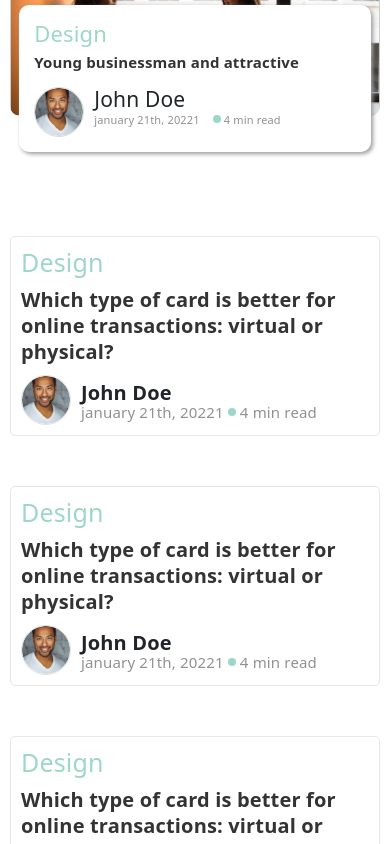
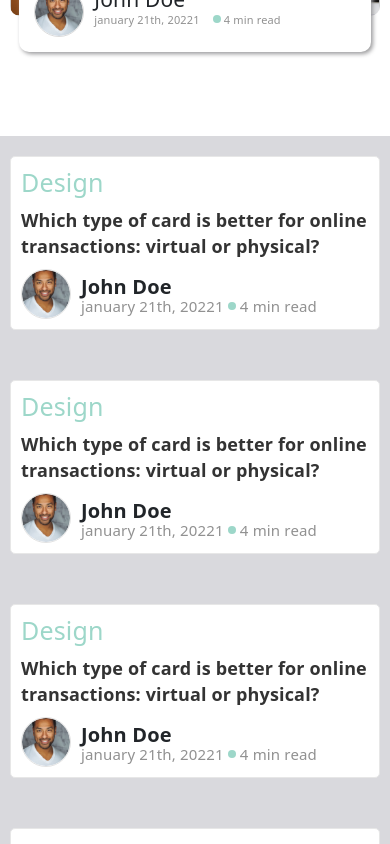
Before and after one commit to Boogie27/payizzy, a React (Create React App) app: page /blog in a window 390 px wide. Shown: the part 3180-4024 px from the top of the page. Built offline with nearby package versions, Linux system fonts and the light colour scheme.

Commit message:
payizzy-app

```diff
--- a/src/components/blog/home/BlogBanner.js
+++ b/src/components/blog/home/BlogBanner.js
@@ -1,6 +1,8 @@
 
 
 import {  blog_img } from '../../File'
+
+
 
 
 const BlogBanner  = () => {
--- a/src/components/css/Style.css
+++ b/src/components/css/Style.css
@@ -1160,11 +1160,6 @@ a {
     left: 0px;
     position: absolute;
 }
-.blog-banner .banner-content .left-side,
-.blog-banner .banner-content .right-side{
-    /* width: 50%; */
-    /* border: 1px solid red; */
-}
 .blog-banner .banner-content .left-side .title-header{
     width: 100%;
 }
@@ -1191,13 +1186,18 @@ a {
     }
 }
 @media only screen and (max-width: 767px){
+    .blog-container .blog-banner{
+        height: 300px;
+    }
     .blog-container  .main-title-header {
         width: 90%;
     }
     .blog-banner .banner-content .left-side{
         width: 40px;
     }
-
+    .blog-banner .banner-content .right-side img{
+        width: 150px;
+    }
 }
 @media only screen and (max-width: 567px){
     .blog-container  .main-title-header {
@@ -1549,7 +1549,7 @@ a {
 .how-to-container{
     width: 90%;
     margin: 0 auto;
-    margin-bottom: 50px;
+    margin-bottom: 100px;
 }
 .how-to-container .howto-content{
     display: flex;
@@ -1663,6 +1663,10 @@ a {
     }
 }
 @media only screen and (max-width: 767px){
+    .how-to-container{
+        padding: 20px 20px;
+        background-color: rgb(217, 217, 221);
+    }
     .how-to-container .howto-content .left-side{
         display: none;
     }
@@ -1670,14 +1674,16 @@ a {
         width: 100%;
         padding: 10px;
         border-radius: 5px;
+        background-color: #fff;
         border: 1px solid rgb(231, 231, 231);
     }
 }
 @media only screen and (max-width: 567px){
     .how-to-container{
-        padding: 0px 10px;
+        padding: 20px 10px;
     }
     .howto-content .right-side .right-howto-top p{
         line-height: 26px;
-    }
-}
+        font-size: 18px;
+    }
+}
```
